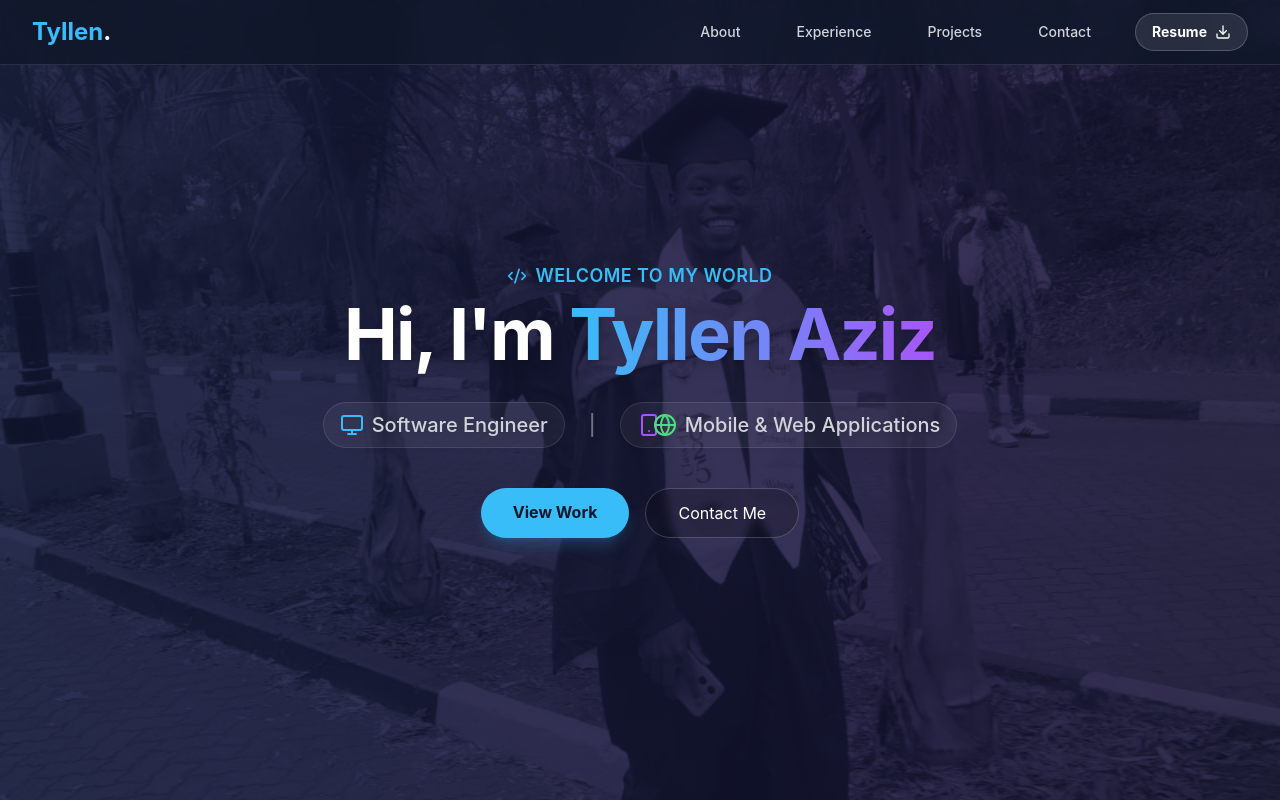
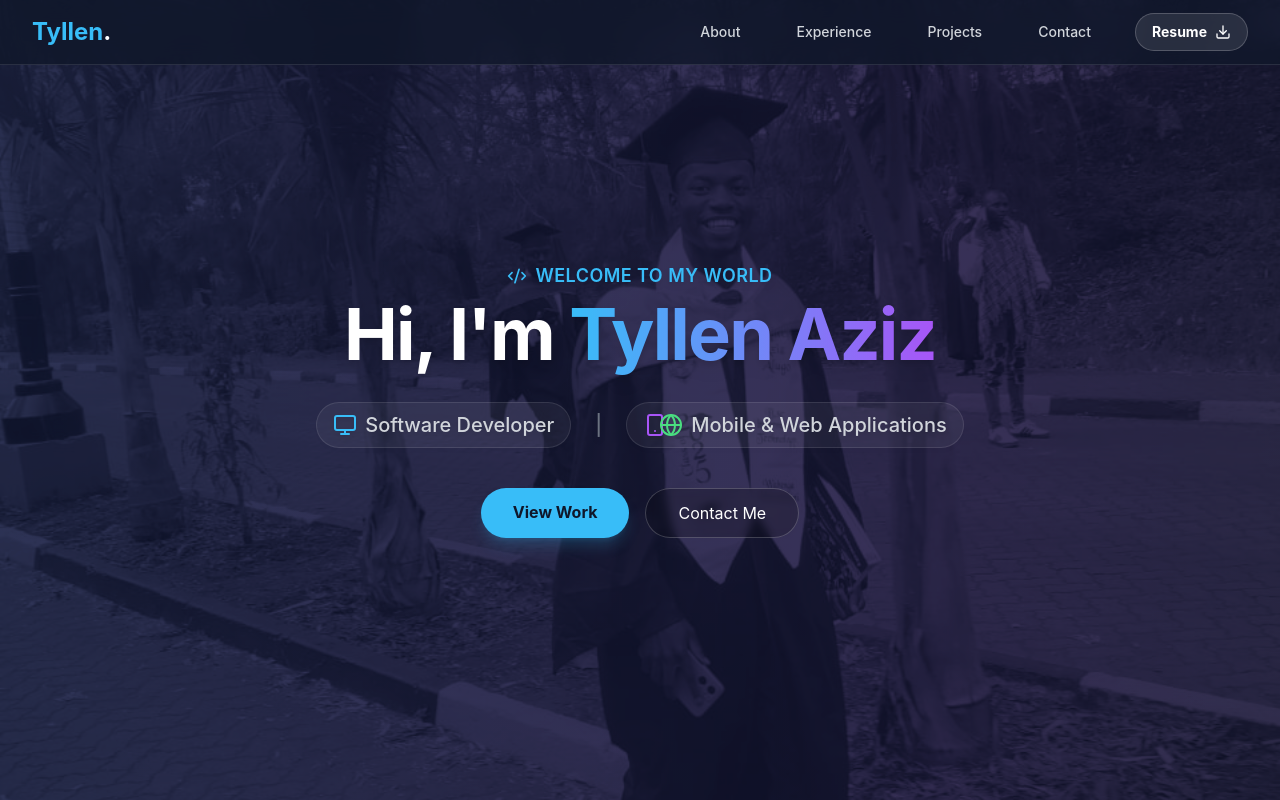
Before and after one commit to tyllenaziz/tyllenazizportfolio, a React (Vite) app: page / in a window 1280 px wide. Shown: the top 800 px of the page. Built offline with nearby package versions, Linux system fonts and the light colour scheme.

Commit message:
Update Hero.jsx

```diff
--- a/src/components/Hero.jsx
+++ b/src/components/Hero.jsx
@@ -56,7 +56,7 @@ const Hero = () => {
             {/* Item 1: Developer */}
             <div className="flex items-center gap-2 bg-white/5 px-4 py-2 rounded-full border border-white/10 backdrop-blur-sm">
               <Monitor className="text-accent w-6 h-6" />
-              <span>Software Engineer</span>
+              <span>Software Developer</span>
             </div>
 
             <span className="hidden md:block text-gray-500">|</span>
```
